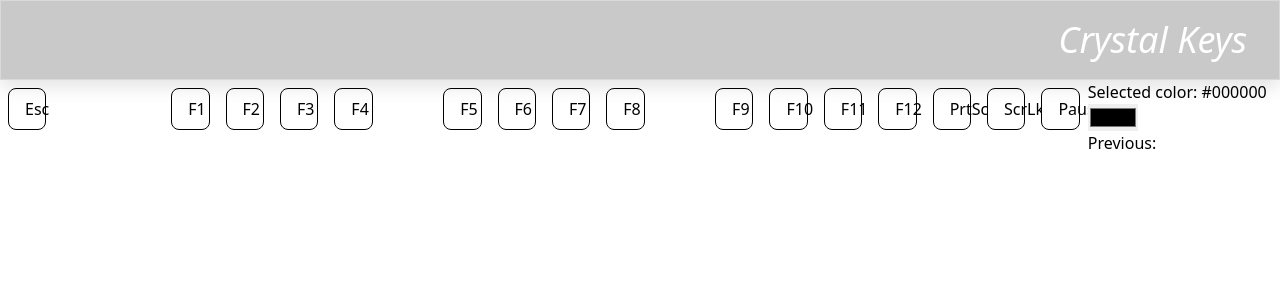
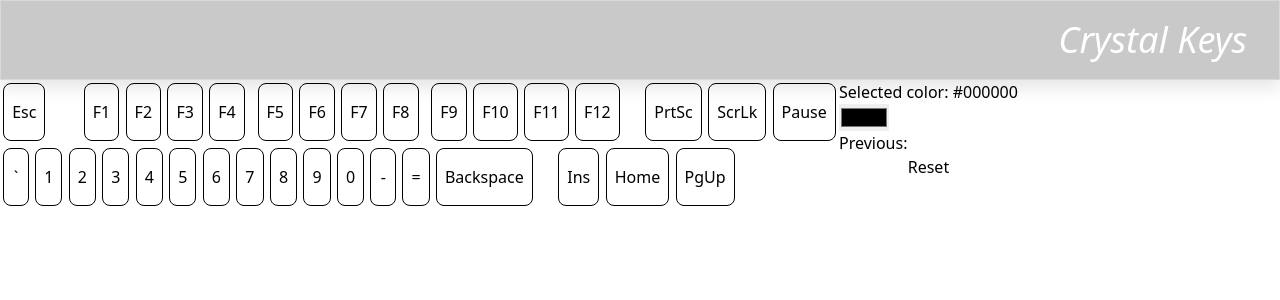
Before and after one commit to OblivionNoirV2/crystalkeys, a React (Create React App) app: page / in a window 1280 px wide. Shown: the top 300 px of the page. Built offline with nearby package versions, Linux system fonts and the light colour scheme.

Commit message:
setup stuff

```diff
--- a/src/App.tsx
+++ b/src/App.tsx
@@ -42,15 +42,25 @@
 //split the keyboard into different segments
 const key_sets: { [row: string]: string[] } = {
   top_row: [
-    'Esc', '', '', 'F1', 'F2', 'F3', 'F4', '', 'F5', 'F6',
-    'F7', 'F8', '', 'F9', 'F10', 'F11', 'F12', 'PrtSc', 'ScrLk', 'Pause'
+    'Esc', '', '', '', '', '', 'F1', 'F2', 'F3', 'F4', '', 'F5', 'F6',
+    'F7', 'F8', '', 'F9', 'F10', 'F11', 'F12', '', '', '', 'PrtSc', 'ScrLk', 'Pause'
+  ],
+  second_row: [
+    '`', '1', '2', '3', '4', '5', '6', '7', '8', '9', '0', '-', '=',
+    'Backspace', '', '', '', 'Ins', 'Home', 'PgUp'
   ],
 };
+//for unique keys that need a little more work
+function GetClassForIndex() {
+
+}
 const Keyboard: React.FC<KeyboardProps> = ({ selected_color }) => {
+  const keys_array = Object.values(key_sets);
   const { prevColors, setPrevColors } = useContext(PrevColorsContext);
   //map them all to a default of white
+  //this will hbe a seperate function that serves as the reset btn too
   const [keyColors, setKeyColors] = useState<string[]>(
-    key_sets.top_row.map(
+    keys_array.map(
       () => '#fff'));
 
 
@@ -63,17 +73,36 @@
     }
   };
   return (
-    <section className='keyboard '>
-      {key_sets.top_row.map((key, index) => (
-        <Key label={key} color={keyColors[index]}
-          //pass the function being called to the key itself
-          onClick={() => handleKeyClick(index)}
-          key={index} />
-      ))}
+    <section className='keyboard'>
+      <div className='keyboard-row'>
+        {key_sets.top_row.map((key, index) => (
+          <Key label={key} color={keyColors[index]}
+            onClick={() => handleKeyClick(index)}
+            key={index} />
+        ))}
+      </div>
+      <div className='keyboard-row'>
+        {key_sets.second_row.map((key, index) => (
+          <Key label={key} color={keyColors[index + key_sets.top_row.length]}
+            onClick={() => handleKeyClick(index + key_sets.top_row.length)}
+            key={index + key_sets.top_row.length} />
+        ))}
+      </div>
     </section>
   );
 };
-
+interface ResetButtonProps {
+  prev_colors: string[];
+}
+const ResetButton: React.FC<ResetButtonProps> = ({ prev_colors }) => {
+  const { setPrevColors } = useContext(PrevColorsContext);
+  const handleReset = () => {
+    setPrevColors([]);
+  }
+  return (
+    <button onClick={handleReset}>Reset</button>
+  );
+}
 const ColorPicker = () => {
   const { prevColors } = useContext(PrevColorsContext);
   const [color, setColor] = useState<string>('#000000')
@@ -90,6 +119,7 @@
         {prevColors.length !== 0 && prevColors.map((color, index) => (
           <li key={index}>{color}</li>
         ))}
+        <ResetButton prev_colors={prevColors} />
       </section>
     </main>
   );
--- a/src/sparkles.css
+++ b/src/sparkles.css
@@ -10,11 +10,10 @@
   background-color: rgba(255, 255, 255, 0.8);
 }
 
-.key,
-.key-hidden {
-  padding: .5rem 1rem;
-  margin: .5rem;
-  width: 3vw;
+.key {
+  margin: .2rem;
+  min-width: 2vw;
+  padding: 1rem .5rem 1rem .5rem;
   border-radius: .5rem;
   border: .1rem solid black;
   background-color: #fff;
@@ -29,6 +28,9 @@
 /*for spaces*/
 .key-hidden {
   border: none;
+  width: .5vw;
+  height: .5vw;
+
 }
 
 .key:active {
```
